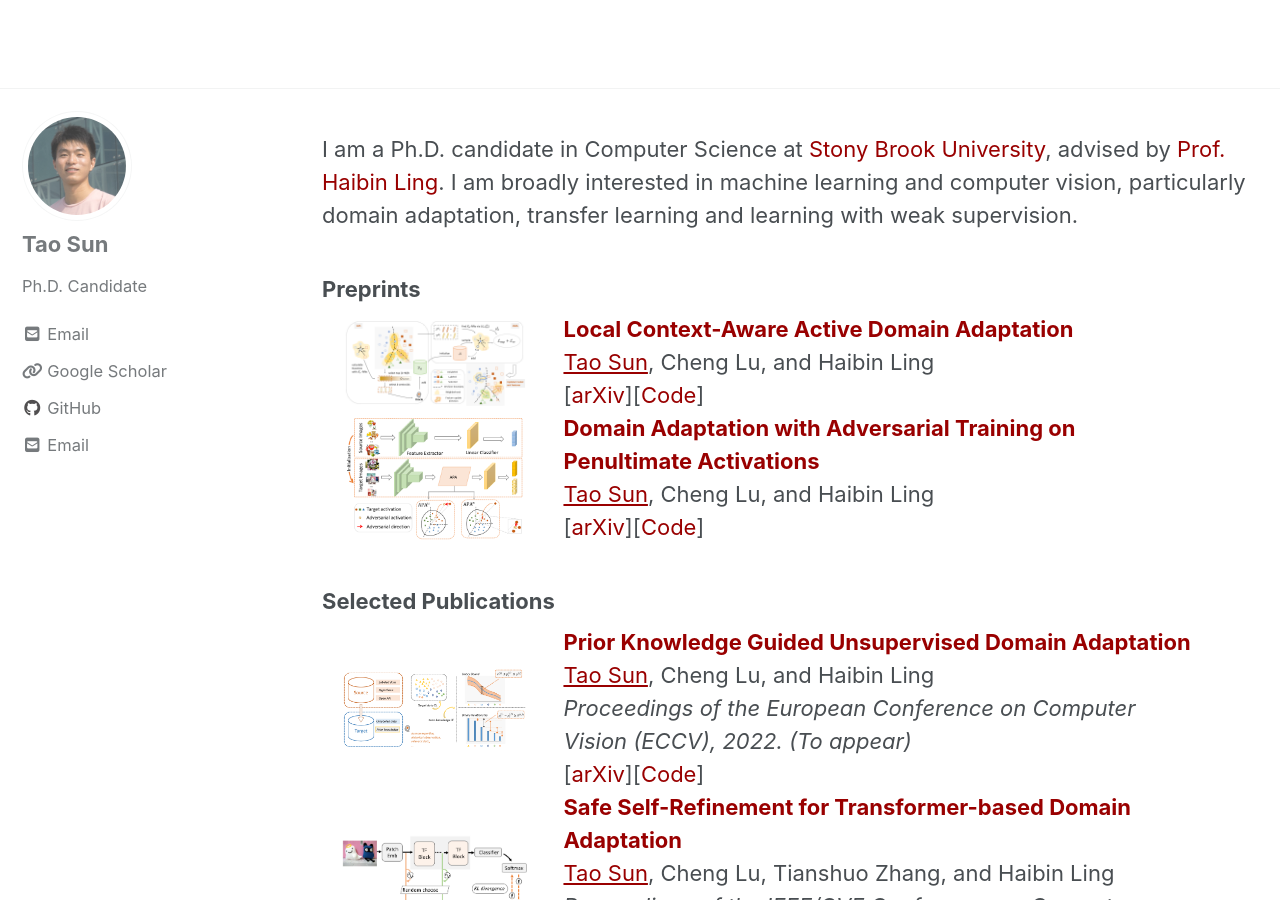
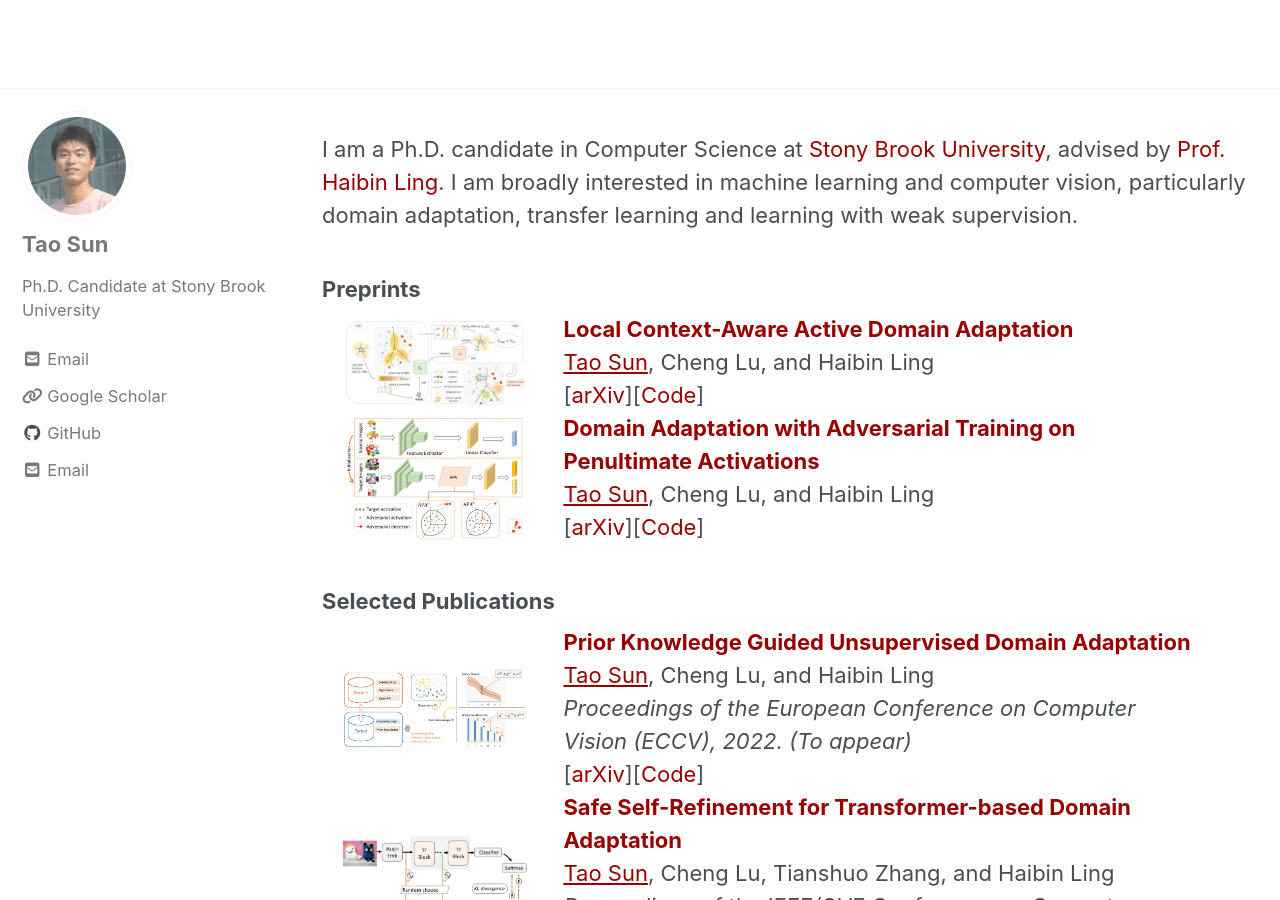
Before and after one commit to tsun/tsun.github.io, a Jekyll site: the page built from _pages/home.md, in a window 1280 px wide and 900 px high. Built offline with Jekyll 4.4.1, drawn with Linux system fonts in a browser that asks for light colours; cached includes are drawn as plain includes; nearby versions of some CDN libraries.

Commit message:
update home

```diff
--- a/_config.yml
+++ b/_config.yml
@@ -109,7 +109,7 @@ analytics:
 author:
   name             : "Tao Sun"
   avatar           : "/images/bio.jpg" # path of avatar image, e.g. "/assets/images/bio-photo.jpg"
-  bio              : "Ph.D. Candidate"
+  bio              : "Ph.D. Candidate at Stony Brook University"
   # location         :  "Stony Brook, NY"
   email            : "tao@cs.stonybrook.edu"
   links:
@@ -122,14 +122,14 @@ author:
     #- label: "Twitter"
       #icon: "fab fa-fw fa-twitter-square"
       #url: "https://twitter.com/TaoSun12_"
-    - label: "Facebook"
-      icon: "fab fa-fw fa-facebook-square"
+    #- label: "Facebook"
+    #  icon: "fab fa-fw fa-facebook-square"
       # url: "https://facebook.com/"
     - label: "GitHub"
       icon: "fab fa-fw fa-github"
       url: "https://github.com/tsun"
-    - label: "Instagram"
-      icon: "fab fa-fw fa-instagram"
+    #- label: "Instagram"
+    #  icon: "fab fa-fw fa-instagram"
       # url: "https://instagram.com/"
 
 # Site Footer
```
